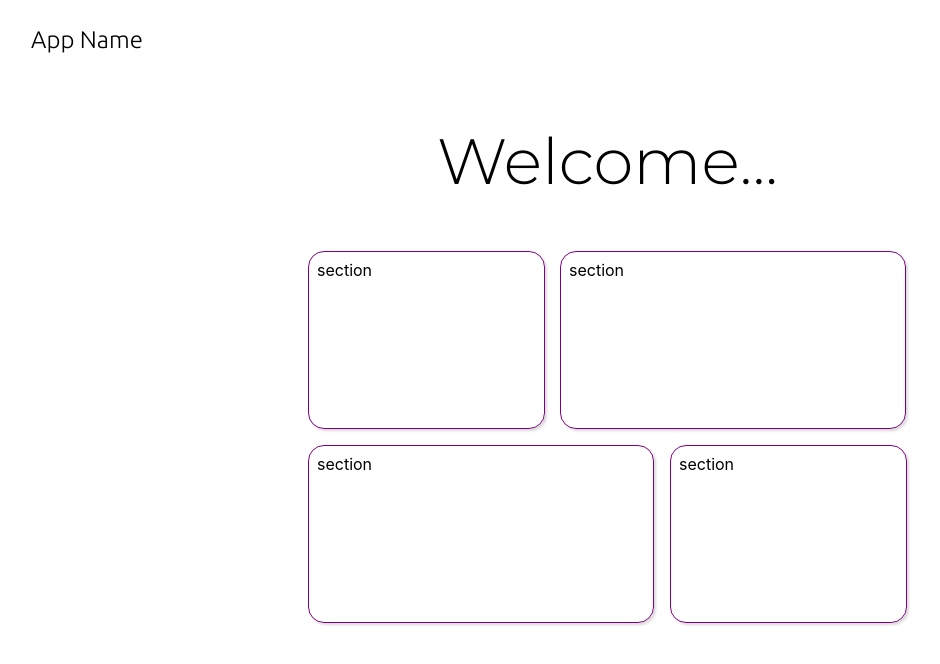
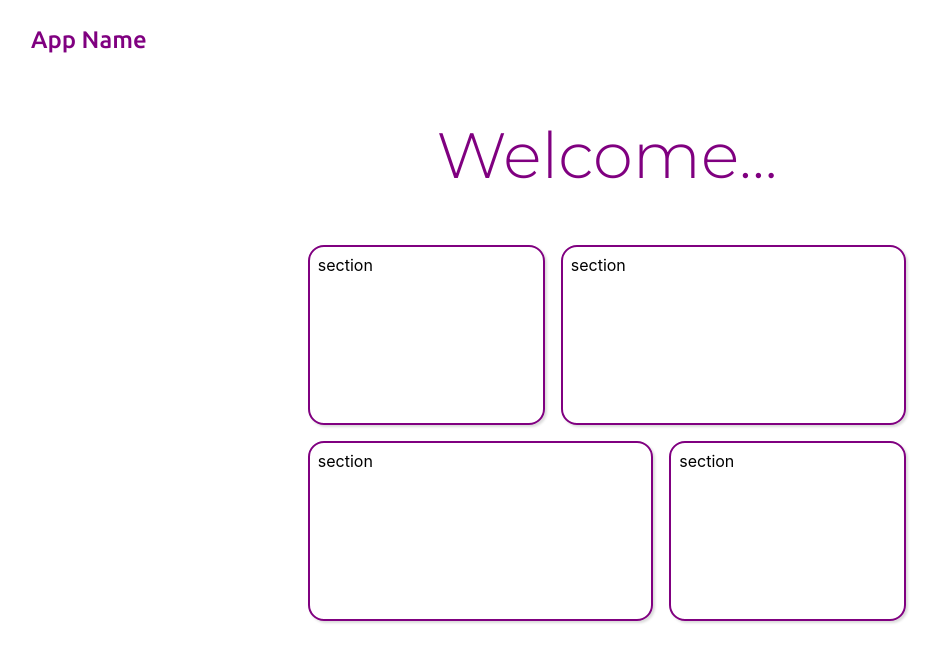
Before and after one commit to akaditya394/practicum-2-project, a React (Create React App) app in the folder Client/: page / in a window 1280 px wide. Shown: the top 664 px of the page, without its empty margins (33-973 px from the left). Built offline with nearby package versions, Linux system fonts and the light colour scheme.

Commit message:
styles enhanced

```diff
--- a/Client/src/App.css
+++ b/Client/src/App.css
@@ -23,41 +23,41 @@
 .section_profile {
   width: 40%;
   box-shadow: rgba(0, 0, 0, 0.15) 1.95px 1.95px 2.6px;
-  border: 1px solid purple;
+  border: 2px solid purple;
 }
 
 .section_profile:hover {
-  box-shadow: rgba(255, 255, 255, 0.5) 0px 8px 24px;
+    box-shadow: rgba(0, 0, 0, 0.24) 0px 3px 8px;
 }
 
 .section_tweets {
   width: 60%;
   box-shadow: rgba(0, 0, 0, 0.15) 1.95px 1.95px 2.6px;
-  border: 1px solid purple;
+  border: 2px solid purple;
 }
 
 .section_tweets:hover {
-  box-shadow: rgba(255, 255, 255, 0.5) 0px 8px 24px;
+    box-shadow: rgba(0, 0, 0, 0.24) 0px 3px 8px;
 }
 
 .section_posts {
   width: 60%;
   box-shadow: rgba(0, 0, 0, 0.15) 1.95px 1.95px 2.6px;
-  border: 1px solid purple;
+  border: 2px solid purple;
 }
 
 .section_posts:hover {
-  box-shadow: rgba(255, 255, 255, 0.5) 0px 8px 24px;
+    box-shadow: rgba(0, 0, 0, 0.24) 0px 3px 8px;
 }
 
 .section_logout {
   width: 40%;
   box-shadow: rgba(0, 0, 0, 0.15) 1.95px 1.95px 2.6px;
-  border: 1px solid purple;
+  border: 2px solid purple;
 }
 
 .section_logout:hover {
-  box-shadow: rgba(255, 255, 255, 0.5) 0px 8px 24px;
+    box-shadow: rgba(0, 0, 0, 0.24) 0px 3px 8px;
 }
 
 .sections_lower {
--- a/Client/src/App.js
+++ b/Client/src/App.js
@@ -12,12 +12,12 @@ const App = () => {
         <Welcome />
         <div className="take-me-to">
           <div className="sections_upper">
-            <Section className="section_profile animate__animated animate__flipInX" />
-            <Section className="section_tweets animate__animated animate__flipInX" />
+            <Section className="section_profile animate__animated animate__fadeIn animate__slower" />
+            <Section className="section_tweets animate__animated animate__fadeIn animate__slower" />
           </div>
           <div className="sections_lower">
-            <Section className="section_posts animate__animated animate__flipInX" />
-            <Section className="section_logout animate__animated animate__flipInX" />
+            <Section className="section_posts animate__animated animate__fadeIn animate__slower" />
+            <Section className="section_logout animate__animated animate__fadeIn animate__slower" />
           </div>
         </div>
       </div>
--- a/Client/src/components/welcome page components/Navbar.css
+++ b/Client/src/components/welcome page components/Navbar.css
@@ -1,8 +1,9 @@
 .app-name{
     font-family: "Ubuntu", sans-serif;
-    font-weight: 300;
+    font-weight: 500;
+    color: purple;
 }
 
 .navbar{
-    margin:2% 0 2% 5%;
+    margin:2% 0 0 5%;
 }
--- a/Client/src/components/welcome page components/Welcome.css
+++ b/Client/src/components/welcome page components/Welcome.css
@@ -1,6 +1,6 @@
 .welcome-message{
     font-family: 'Montserrat', sans-serif;
     font-weight:300;
-    color: #000;
+    color: purple;
     font-size:4rem;
 }
--- a/Client/src/components/welcome page components/Welcome.jsx
+++ b/Client/src/components/welcome page components/Welcome.jsx
@@ -3,7 +3,7 @@ import "./Welcome.css";
 
 const Welcome = () => {
   return (
-    <div className="animate__animated animate__flipInX">
+    <div className="animate__animated animate__fadeIn animate__slow">
       <h1 className="welcome-message">Welcome...</h1>
     </div>
   );
```
